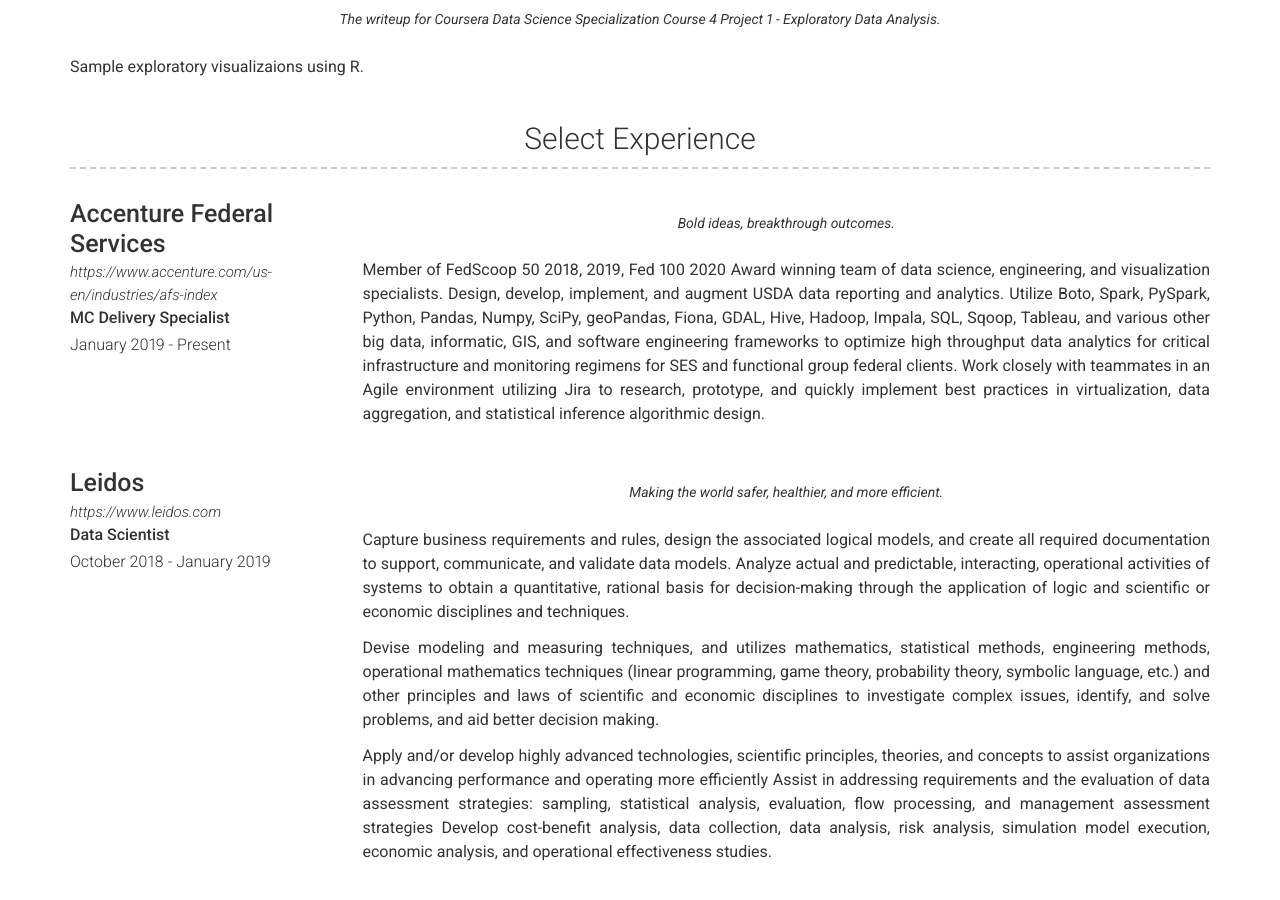
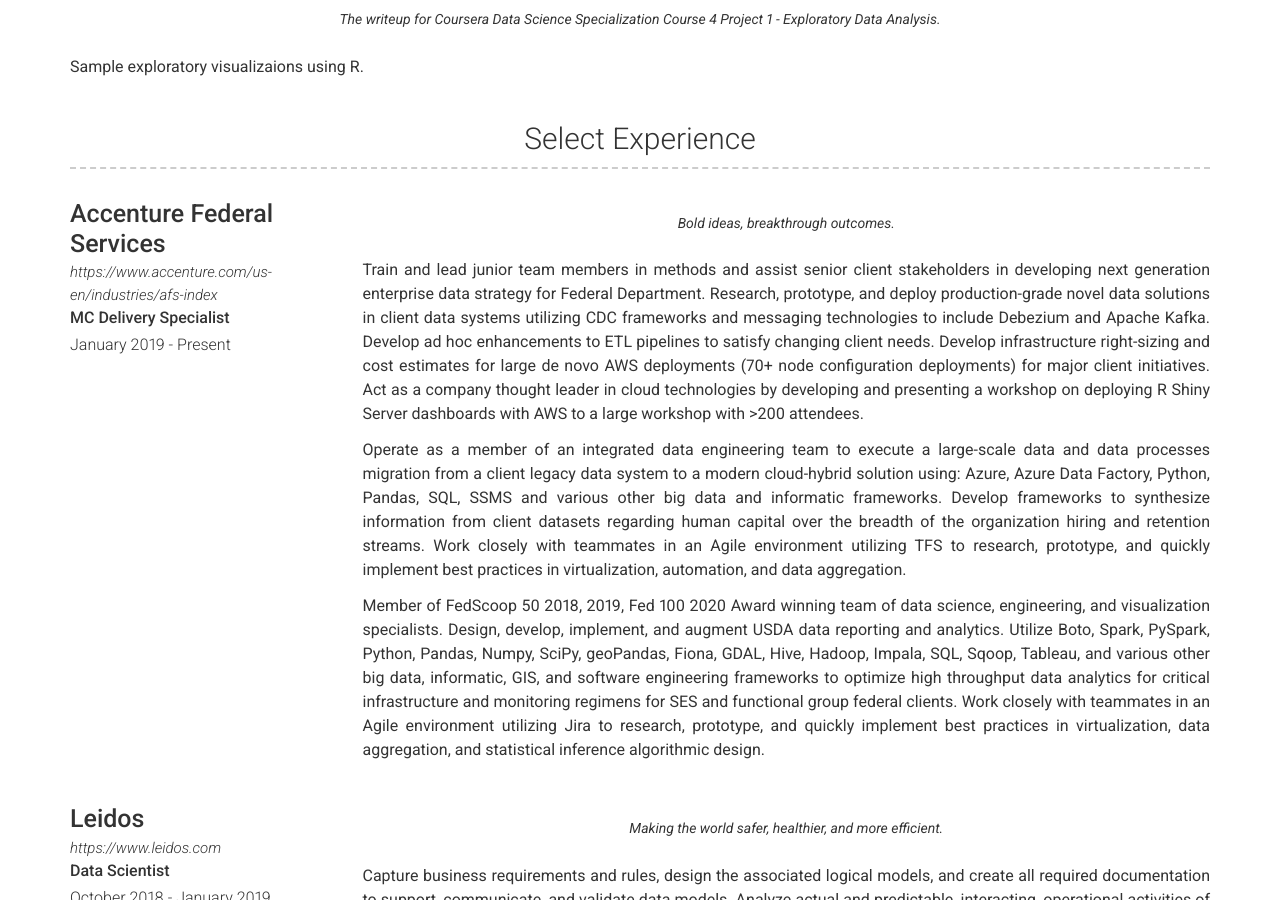
Before and after one commit to r-ballard/r-ballard.github.io, a Jekyll site: the page built from index.md, in a window 1280 px wide and 900 px high, scrolled down 1137 px. Built offline with Jekyll 4.4.1, drawn with Linux system fonts in a browser that asks for light colours; nearby versions of some CDN libraries.

Commit message:
Add 2021 experience

```diff
--- a/_data/experience.yml
+++ b/_data/experience.yml
@@ -7,6 +7,16 @@
   quote: >
    Bold ideas, breakthrough outcomes.
   description: | # this will include new lines to allow paragraphs
+    Train and lead junior team members in methods and assist senior client stakeholders in developing next generation enterprise data strategy for Federal Department.
+    Research, prototype, and deploy production-grade novel data solutions in client data systems utilizing CDC frameworks and messaging technologies to include Debezium and Apache Kafka.
+    Develop ad hoc enhancements to ETL pipelines to satisfy changing client needs. Develop infrastructure right-sizing and cost estimates for large de novo AWS deployments
+    (70+ node configuration deployments) for major client initiatives. Act as a company thought leader in cloud technologies by developing and presenting a workshop on deploying R Shiny Server dashboards with AWS to a large workshop with >200 attendees.
+
+    Operate as a member of an integrated data engineering team to execute a large-scale data and data processes migration from a client legacy data system
+    to a modern cloud-hybrid solution using: Azure, Azure Data Factory, Python, Pandas, SQL, SSMS and various other big data and informatic frameworks.
+    Develop frameworks to synthesize information from client datasets regarding human capital over the breadth of the organization hiring and retention streams.
+    Work closely with teammates in an Agile environment utilizing TFS to research, prototype, and quickly implement best practices in virtualization, automation, and data aggregation.
+
     Member of FedScoop 50 2018, 2019, Fed 100 2020 Award winning team of data science, engineering, and visualization specialists. Design, develop, implement, and augment USDA data reporting and analytics.
     Utilize Boto, Spark, PySpark, Python, Pandas, Numpy, SciPy, geoPandas, Fiona, GDAL, Hive, Hadoop, Impala, SQL, Sqoop, Tableau, and various other big data, informatic, GIS,
     and software engineering frameworks to optimize high throughput data analytics for critical infrastructure and monitoring regimens for SES and functional group federal clients.
```
